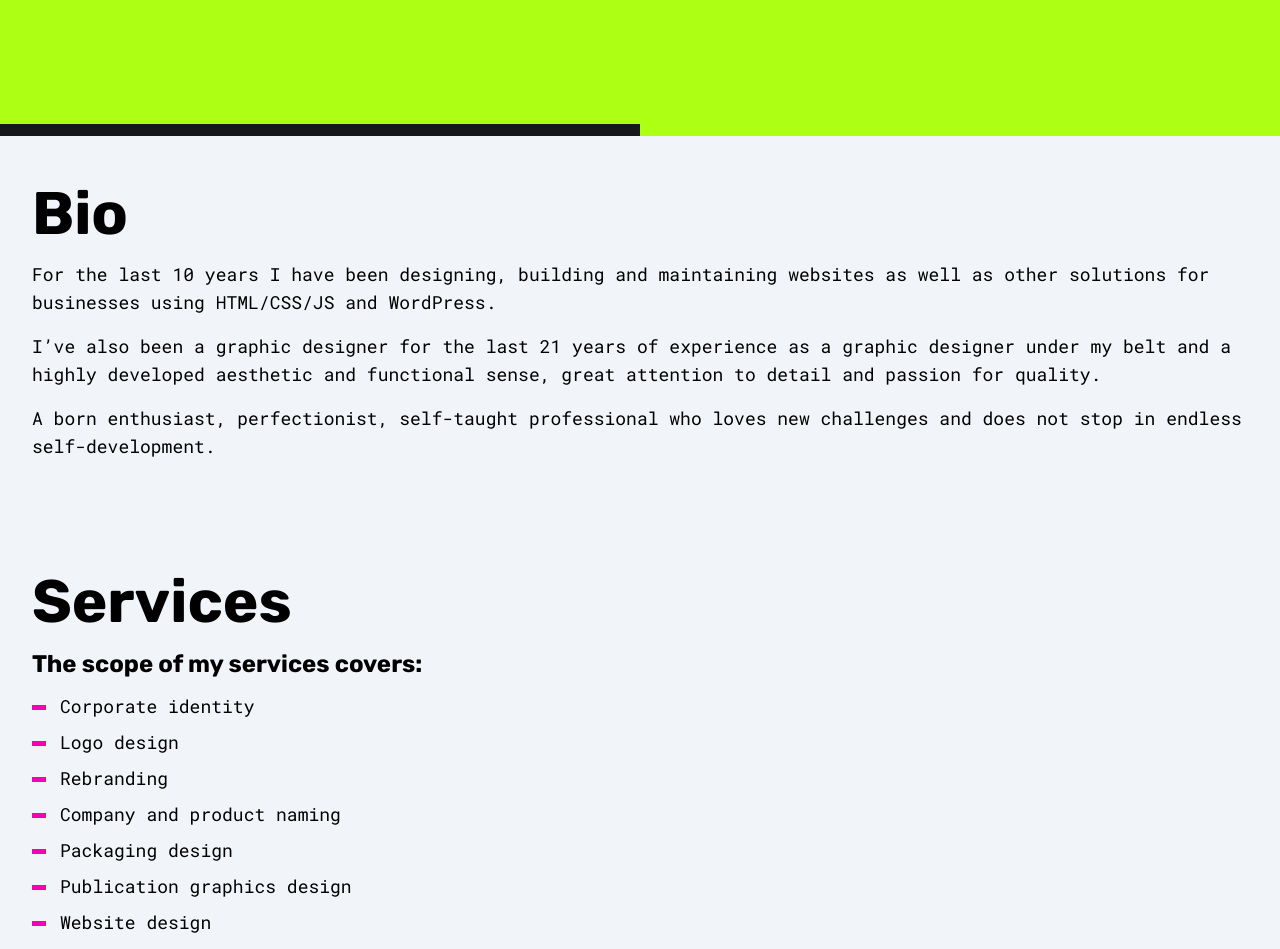
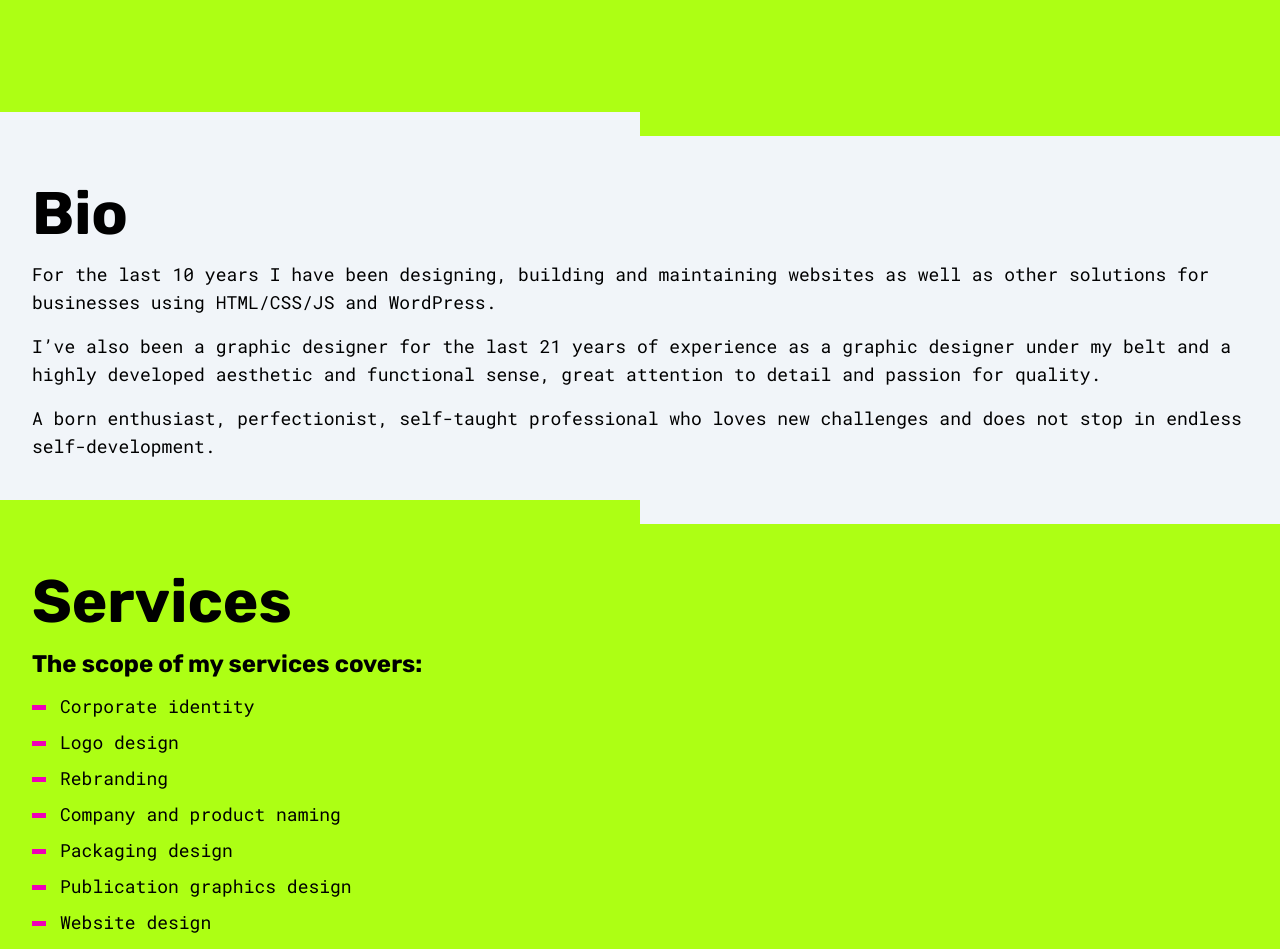
Before and after one commit to kubasobecki/kubasobecki.pl, a Next.js app: page / in a window 1280 px wide. Shown: the part 360-1309 px from the top of the page. Built offline with nearby package versions, Linux system fonts and the light colour scheme.

Commit message:
Add section decors and colors

```diff
--- a/pages/index.tsx
+++ b/pages/index.tsx
@@ -88,7 +88,7 @@ export default function Home() {
           </svg> */}
         </section>
 
-        <section className="section__decor section__decor--dark">
+        <section className="section__decor bg-slate-100 dark:bg-myDark">
           <h1 className="">Bio</h1>
           {/* <p>
             My professional career started some{" "}
@@ -116,7 +116,7 @@ export default function Home() {
           </p>
         </section>
 
-        <section className="">
+        <section className="section__decor bg-myLime dark:text-myDark">
           <h1 className="">Services</h1>
           <h5>The scope of my services covers: </h5>
           <ul className="bulletlist">
@@ -131,7 +131,7 @@ export default function Home() {
           </ul>
         </section>
 
-        <section className="">
+        <section className="section__decor bg-slate-100 dark:bg-myDark">
           <h1 className="">Stack</h1>
           <h5>Technologies I work with include:</h5>
           <ul className="bulletlist">
@@ -154,7 +154,7 @@ export default function Home() {
           </ul>
         </section>
 
-        <section className="">
+        <section className="section__decor bg-slate-100 dark:bg-myDark">
           <h1 className="">Brands</h1>
           <p>
             Through the years I've worked with global brands, offices, agencies
@@ -814,7 +814,7 @@ export default function Home() {
           </div>
         </section>
 
-        <section className="">
+        <section className="section__decor bg-slate-100 dark:bg-myDark">
           <p>This website is built with:</p>
           <div className="flex space-x-8">
             <a href="https://react.dev/" target="_blank" rel="noreferrer">
@@ -845,7 +845,7 @@ export default function Home() {
           </div>
         </section>
 
-        <section className="">
+        <section className="section__decor bg-slate-100 dark:bg-myDark">
           <p>
             If you like my work, feel free to contact me. I’m always open for
             new job opportunities.
--- a/styles/globals.css
+++ b/styles/globals.css
@@ -210,26 +210,31 @@ section {
   content: "";
   display: block;
   position: absolute;
-  top: -12px;
+  top: -24px;
   left: 0;
   width: 50%;
-  height: 12px;
+  height: 24px;
+  background-color: inherit;
 }
 
 .section__decor--cyan:before {
-  background: var(--my-hex-cyan);
+  background-color: var(--my-hex-cyan);
 }
 
 .section__decor--magenta:before {
-  background: var(--my-hex-magenta);
+  background-color: var(--my-hex-magenta);
 }
 
 .section__decor--lime:before {
-  background: var(--my-hex-lime);
+  background-color: var(--my-hex-lime);
 }
 
 .section__decor--dark:before {
-  background: var(--my-hex-dark);
+  background-color: var(--my-hex-dark);
+}
+
+.section__decor--light:before {
+  @apply bg-zinc-300;
 }
 
 /***** LISTS *****/
```
